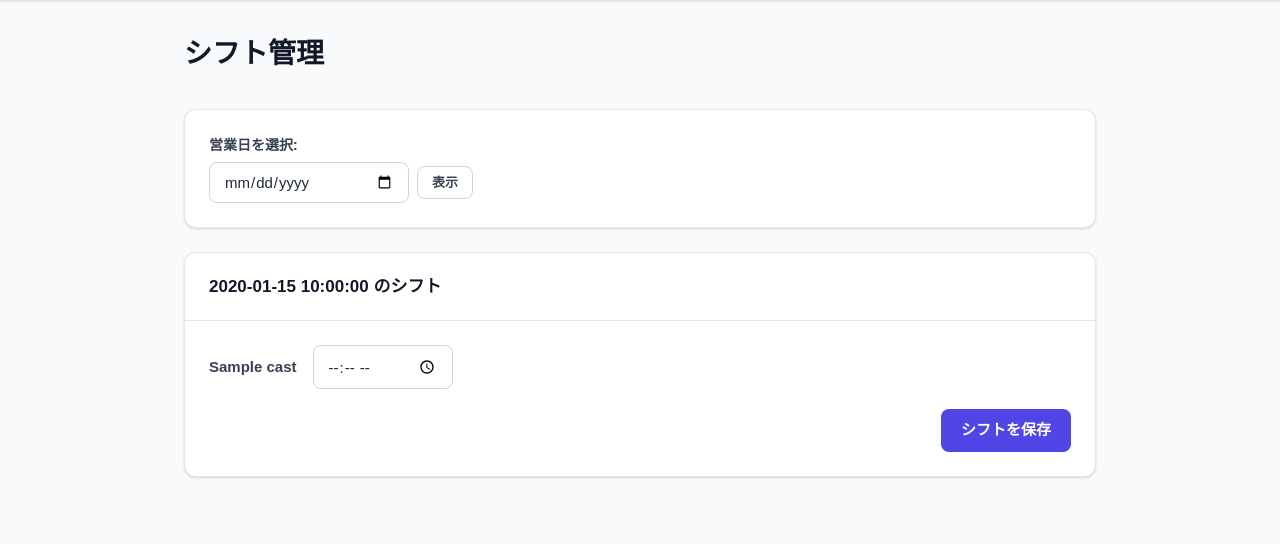
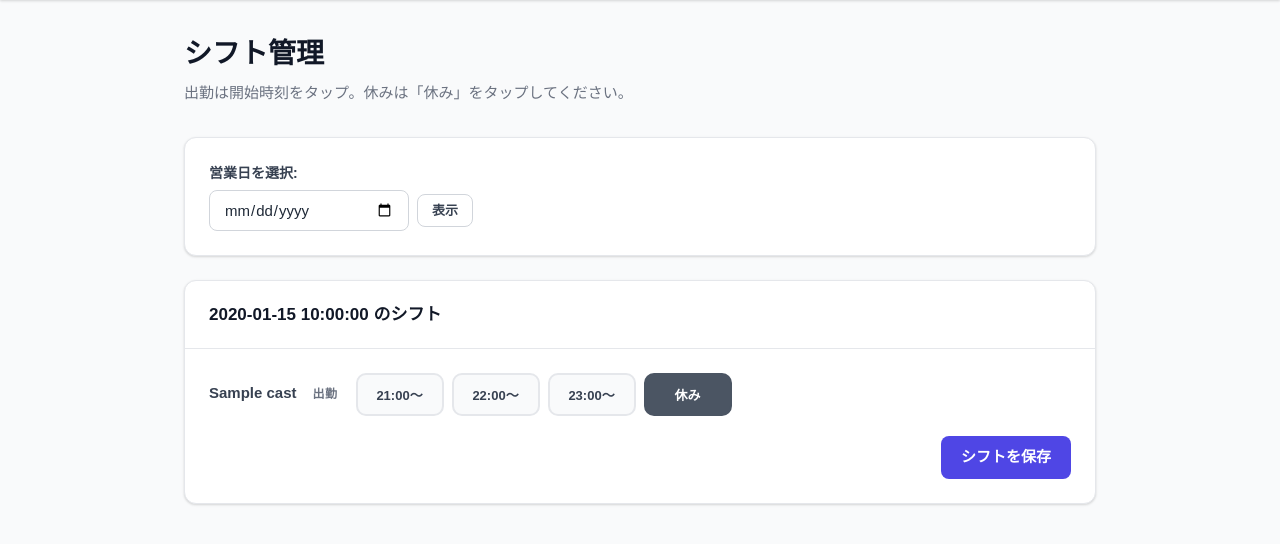
Before and after one commit to Ns-come-alive/kinntai-app, a Flask app: template templates/admin_shifts.html in a window 1280 px wide. Shown: the part 64-608 px from the top of the page. Run offline with Flask 3, Linux system fonts and the light colour scheme; data comes from the database, SQL or seed files in the repository; the template is opened without the code that fills it: most values are stand-ins (such as "Sample title", 1, 10 or a date in 2020); data that the repository does not hold is empty.

Commit message:
シフト管理: 21/22/23時と休みをボタンで選択
Co-authored-by: Cursor <cursoragent@cursor.com>

```diff
--- a/static/css/style.css
+++ b/static/css/style.css
@@ -257,10 +257,41 @@ tr:hover td { background: var(--gray-50); }
 .mini-times { color: var(--gray-600); font-variant-numeric: tabular-nums; }
 
 /* --- Admin: Shift Form --- */
-.shift-form-grid { display: grid; gap: 12px; }
+.shift-form-grid { display: grid; gap: 16px; }
 .shift-form-row { display: flex; align-items: center; gap: 16px; }
-.shift-cast-name { font-weight: 600; color: var(--gray-700); min-width: 80px; font-size: .9375rem; }
+.shift-form-row--presets { align-items: flex-start; flex-wrap: wrap; }
+.shift-cast-name { font-weight: 600; color: var(--gray-700); min-width: 80px; font-size: .9375rem; padding-top: 8px; }
 .shift-time-input { max-width: 140px; }
+.shift-preset-wrap { flex: 1; min-width: 0; }
+.shift-preset-group {
+    display: flex; flex-wrap: wrap; align-items: center; gap: 8px;
+}
+.shift-preset-label {
+    font-size: .75rem; font-weight: 700; color: var(--gray-500);
+    text-transform: uppercase; letter-spacing: .04em; margin-right: 4px;
+    width: 100%; margin-bottom: 2px;
+}
+@media (min-width: 640px) {
+    .shift-preset-label { width: auto; margin-bottom: 0; margin-right: 10px; }
+}
+.shift-preset-btn {
+    font-family: inherit; font-size: .8125rem; font-weight: 600;
+    padding: 10px 14px; border: 2px solid var(--gray-200); border-radius: 10px;
+    background: var(--gray-50); color: var(--gray-700); cursor: pointer;
+    transition: all .2s; min-width: 88px; text-align: center;
+}
+.shift-preset-btn:hover { border-color: var(--primary); color: var(--primary); background: var(--primary-light); }
+.shift-preset-btn.active {
+    border-color: var(--primary); background: var(--primary); color: white;
+}
+.shift-preset-btn--off { border-color: var(--gray-300); }
+.shift-preset-btn--off:hover { border-color: var(--danger); color: var(--danger); background: var(--danger-light); }
+.shift-preset-btn--off.active {
+    border-color: var(--gray-600); background: var(--gray-600); color: white;
+}
+.shift-custom-hint {
+    display: block; margin-top: 8px; font-size: .75rem; color: var(--gray-500);
+}
 
 /* --- Flash Messages --- */
 .flash-messages { margin-bottom: 24px; }
--- a/templates/admin_shifts.html
+++ b/templates/admin_shifts.html
@@ -30,6 +30,7 @@
 
         <div class="dashboard-header">
             <div class="dashboard-date">シフト管理</div>
+            <div class="dashboard-greeting">出勤は開始時刻をタップ。休みは「休み」をタップしてください。</div>
         </div>
 
         <div class="card">
@@ -49,19 +50,26 @@
                 <span class="card-title">{{ view_date }} のシフト</span>
             </div>
             <div class="card-body">
-                <form method="POST" action="{{ url_for('admin_shifts') }}">
+                <form method="POST" action="{{ url_for('admin_shifts') }}" id="shift-form-main">
                     <input type="hidden" name="business_date" value="{{ view_date }}">
                     <div class="shift-form-grid">
                         {% for cast in casts %}
-                        <div class="shift-form-row">
+                        {% set cur = shifts.get(cast.id, '') %}
+                        <div class="shift-form-row shift-form-row--presets">
                             <label class="shift-cast-name">{{ cast.name }}</label>
-                            <input
-                                class="form-input shift-time-input"
-                                type="time"
-                                name="shift_{{ cast.id }}"
-                                value="{{ shifts.get(cast.id, '') }}"
-                                placeholder="--:--"
-                            >
+                            <div class="shift-preset-wrap">
+                                <input type="hidden" name="shift_{{ cast.id }}" id="shift_inp_{{ cast.id }}" value="{{ cur }}">
+                                <div class="shift-preset-group" data-hidden-id="shift_inp_{{ cast.id }}">
+                                    <span class="shift-preset-label">出勤</span>
+                                    <button type="button" class="shift-preset-btn" data-time="21:00">21:00～</button>
+                                    <button type="button" class="shift-preset-btn" data-time="22:00">22:00～</button>
+                                    <button type="button" class="shift-preset-btn" data-time="23:00">23:00～</button>
+                                    <button type="button" class="shift-preset-btn shift-preset-btn--off" data-time="">休み</button>
+                                </div>
+                                {% if cur and cur not in ['21:00', '22:00', '23:00'] %}
+                                <span class="shift-custom-hint">登録中: {{ cur }}（上から変更できます）</span>
+                                {% endif %}
+                            </div>
                         </div>
                         {% endfor %}
                     </div>
@@ -74,3 +82,43 @@
     </main>
 </div>
 {% endblock %}
+
+{% block scripts %}
+<script>
+(function() {
+    function norm(t) {
+        if (!t) return '';
+        var s = String(t).trim();
+        if (s.length === 5 && s[2] === ':') return s;
+        return s;
+    }
+    function syncGroup(group) {
+        var id = group.getAttribute('data-hidden-id');
+        var inp = document.getElementById(id);
+        if (!inp) return;
+        var v = norm(inp.value);
+        var buttons = group.querySelectorAll('.shift-preset-btn');
+        buttons.forEach(function(b) {
+            var bt = norm(b.getAttribute('data-time'));
+            b.classList.toggle('active', bt === v);
+        });
+    }
+    function init() {
+        document.querySelectorAll('.shift-preset-group').forEach(function(group) {
+            syncGroup(group);
+            group.querySelectorAll('.shift-preset-btn').forEach(function(btn) {
+                btn.addEventListener('click', function() {
+                    var id = group.getAttribute('data-hidden-id');
+                    var inp = document.getElementById(id);
+                    if (!inp) return;
+                    inp.value = btn.getAttribute('data-time') || '';
+                    syncGroup(group);
+                });
+            });
+        });
+    }
+    if (document.readyState === 'loading') document.addEventListener('DOMContentLoaded', init);
+    else init();
+})();
+</script>
+{% endblock %}
```
